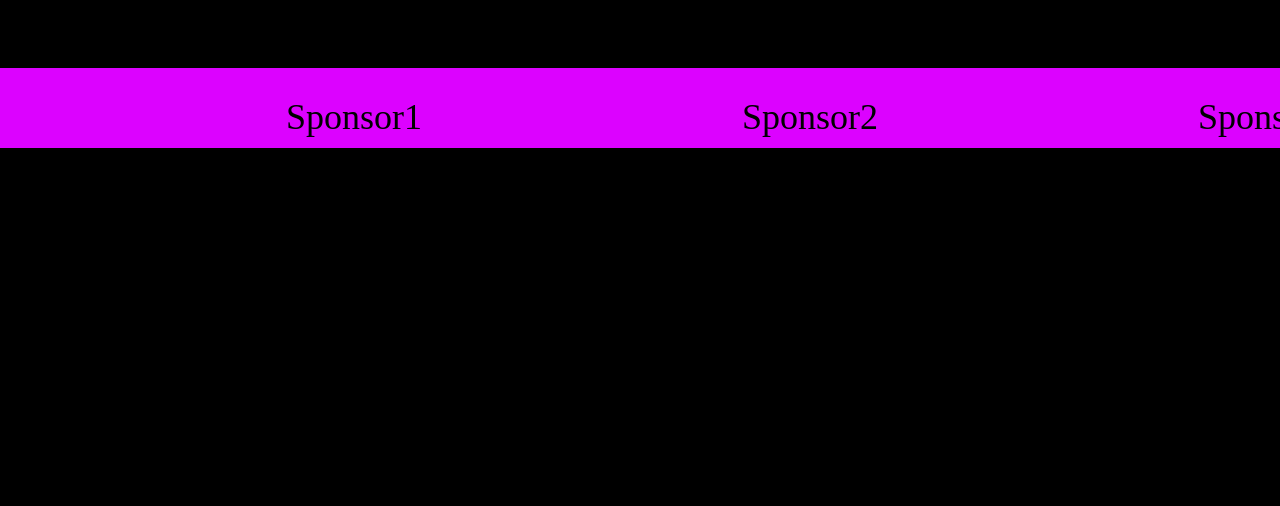
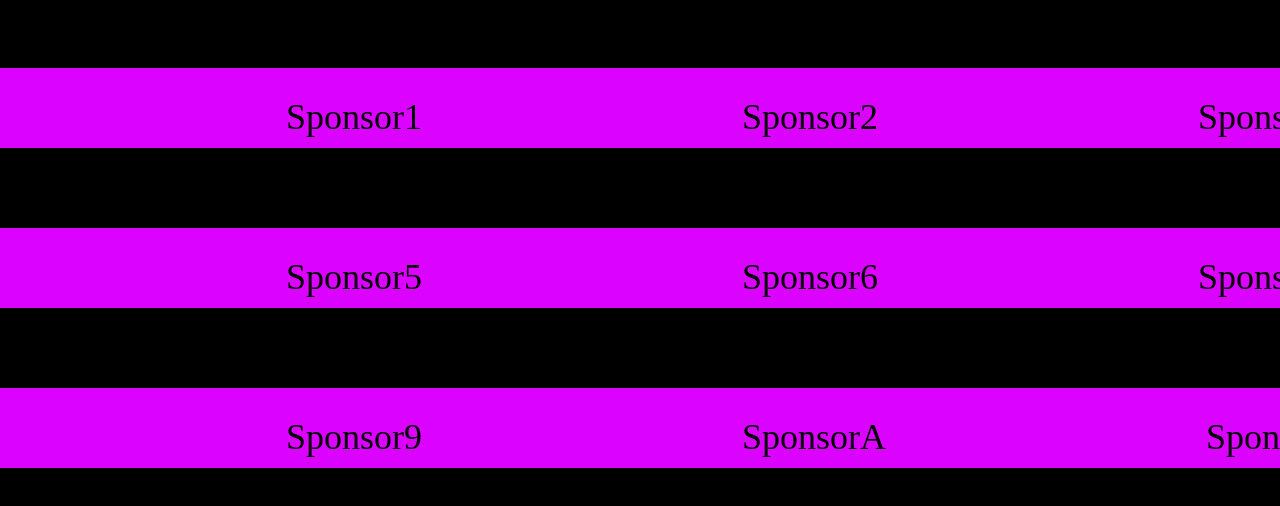
Before and after one commit to LN-TPIF-2223/htsta-joel, a plain HTML site: page sponsoren.html in a window 1280 px wide. Shown: the part 172-678 px from the top of the page. Drawn offline with Linux system fonts and the light colour scheme.

Commit message:
add sponsor by sponsor and changes by index

```diff
--- a/sponsoren.html
+++ b/sponsoren.html
@@ -32,5 +32,23 @@
         </ul>
         <div class=" animation-bar1"></div>
     </article>
+    <article>
+        <ul class="animation-list3">
+            <li>Sponsor5</li>
+            <li>Sponsor6</li>
+            <li>Sponsor7</li>
+            <li>Sponsor8</li>
+        </ul>
+        <div class=" animation-bar3"></div>
+    </article>
+    <article>
+        <ul class="animation-list4">
+            <li>Sponsor9</li>
+            <li>SponsorA</li>
+            <li>SponsorB</li>
+            <li>SponsorC</li>
+        </ul>
+        <div class=" animation-bar4"></div>
+    </article>
 </body>
 </html>
--- a/style.css
+++ b/style.css
@@ -350,7 +350,7 @@ p{
 }
 .animation-list0{
     position: absolute;
-    top: 86%;
+    top: 85%;
     left: 20%;
     width: 100%;
     display: flex;
@@ -397,6 +397,52 @@ p{
 .animation-bar1{
     position: absolute;
     top:30%;
+    left: 0;
+    width: 100%;
+    height:10%;
+    background-color: #dc02ff;
+    z-index: 1;
+}
+.animation-list3{
+    position: absolute;
+    top: 49%;
+    left: 20%;
+    width: 100%;
+    display: flex;
+    flex-direction: row;
+    gap: 25%;
+    color: black;
+   list-style: none;
+   animation: example-animation 10s linear infinite;
+   z-index: 2;
+   font-size: 300%;
+}
+.animation-bar3{
+    position: absolute;
+    top:50%;
+    left: 0;
+    width: 100%;
+    height:10%;
+    background-color: #dc02ff;
+    z-index: 1;
+}
+.animation-list4{
+    position: absolute;
+    top: 69%;
+    left: 20%;
+    width: 100%;
+    display: flex;
+    flex-direction: row;
+    gap: 25%;
+    color: black;
+   list-style: none;
+   animation: example-animation 10s linear infinite;
+   z-index: 2;
+   font-size: 300%;
+}
+.animation-bar4{
+    position: absolute;
+    top:70%;
     left: 0;
     width: 100%;
     height:10%;
```
